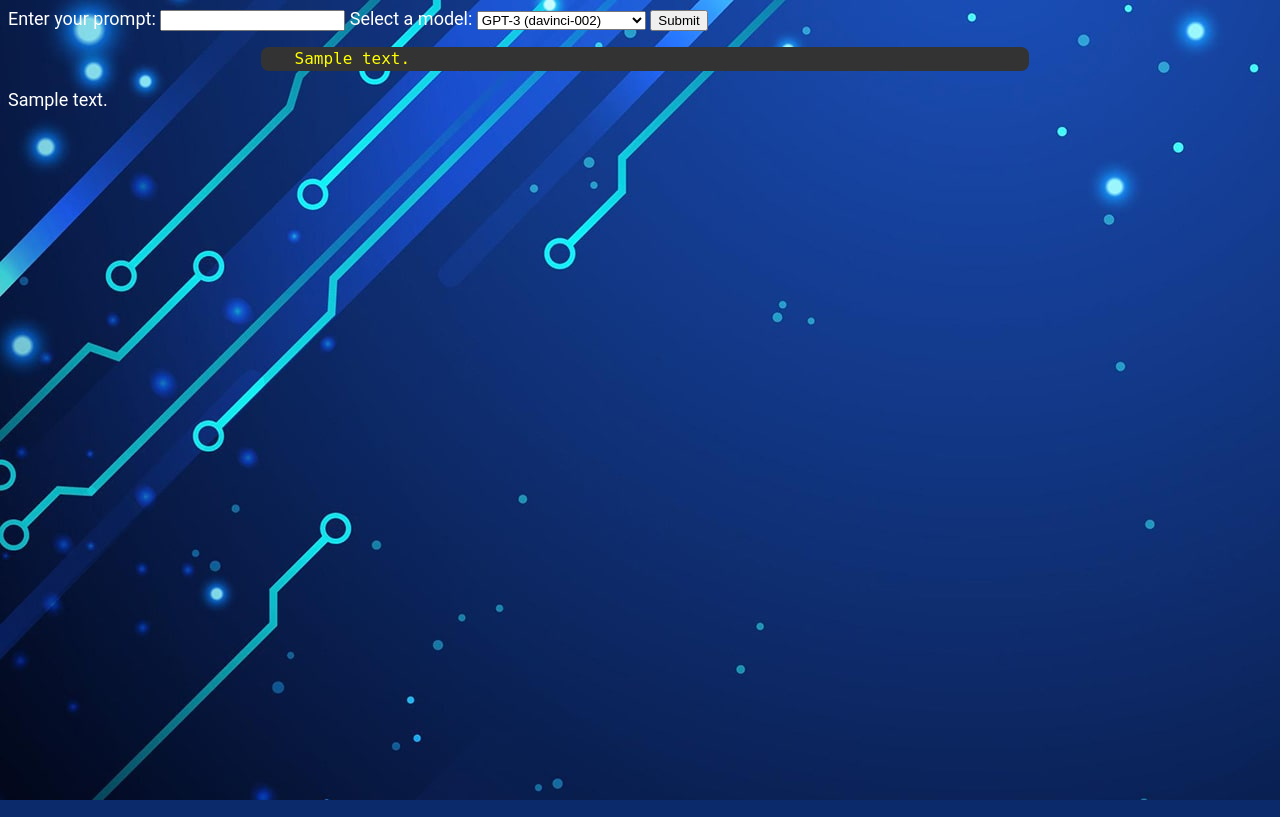
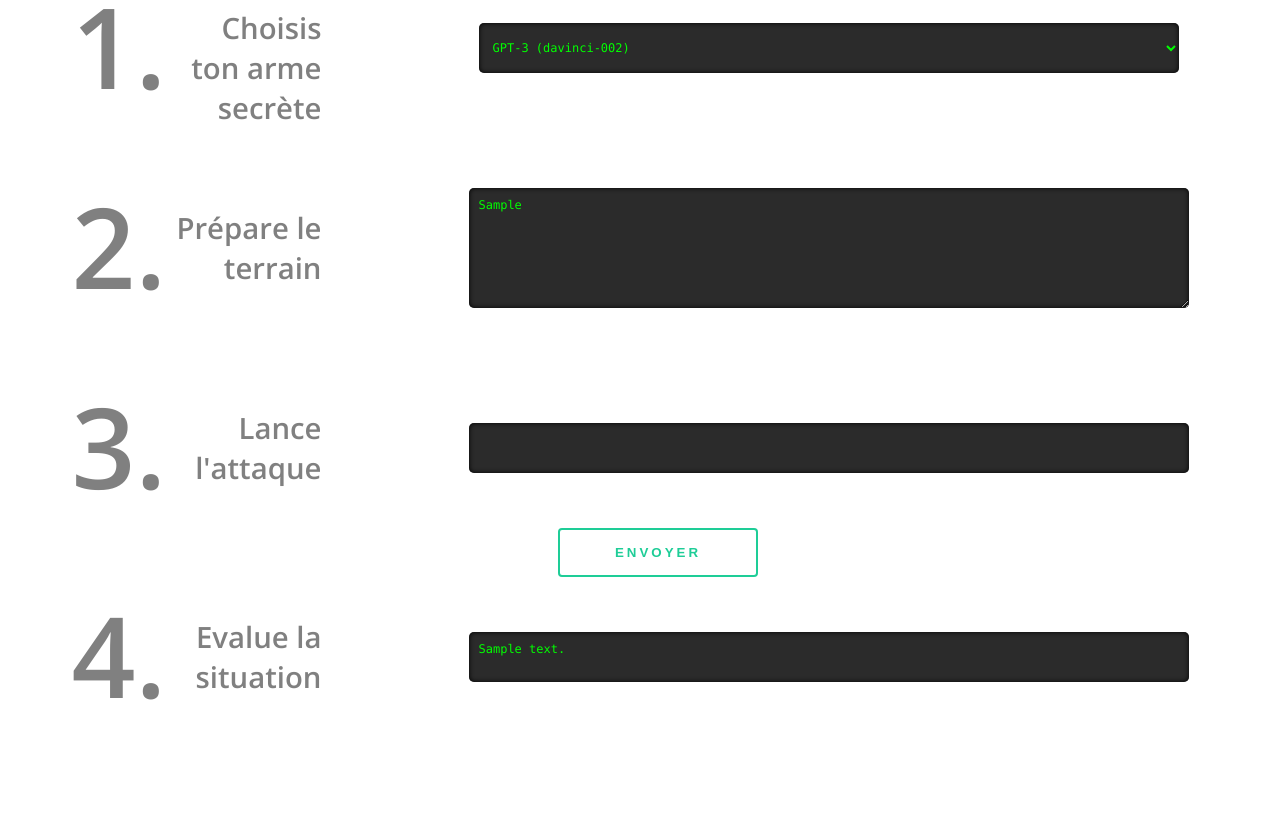
Before and after one commit to rmic/HHWG, a Django app: template templates/query/mytemplate.html in a window 1280 px wide. Run offline with Django 4.2, Linux system fonts and the light colour scheme; the template is opened without the code that fills it: most values are stand-ins (such as "Sample title", 1, 10 or a date in 2020).

Commit message:
avec le template

```diff
--- a/templates/query/mytemplate.html
+++ b/templates/query/mytemplate.html
@@ -3,12 +3,15 @@
 <!DOCTYPE html>
 <html lang="en">
 <head>
+    <link rel="preconnect" href="https://fonts.googleapis.com">
+<link rel="preconnect" href="https://fonts.gstatic.com" crossorigin>
+<link href="https://fonts.googleapis.com/css2?family=Open+Sans:wght@600&display=swap" rel="stylesheet">
     <meta charset="UTF-8">
     <title>Title</title>
     <style>
         body {
             color: white;
-            font-family: "Roboto", "Lucida Grande", Verdana, Arial, sans-serif;
+            font-family: 'Open Sans', sans-serif;
             font-size: large;
         }
 
@@ -26,7 +29,6 @@
 
         }
         pre[data-lang]::before { content: attr(data-lang); display: block; }
-        pre:hover, pre:focus { width: min-content; }
 
         /* Code in text */
         p > code,
@@ -39,32 +41,219 @@
           padding: .1rem .3rem .2rem;
           border-radius: .rem;
         }
+
+         .terminal-input {
+        background-color: #2B2B2B;
+        color: #00FF00;
+        font-family: Menlo, Monaco, Consolas, "Courier New", monospace;
+        font-size: 12px;
+        padding: 10px;
+        border: none;
+        width: 700px;
+        height: 30px;
+        border-radius: 5px;
+             margin: auto;
+        box-shadow: inset 0px 0px 5px #000;
+      }
+         #row1 {
+          content: "";
+          display: table;
+          clear: both;
+             height: 200px;
+             display: flex;
+        justify-content: space-around;
+        }
+
+         div {
+  float: left;
+
+  padding: 0 10px;
+}
+
+    #column1 {
+        display: flex;
+        justify-content: center;
+      width: 250px;
+        height: 150px;
+        color:gray;
+
+    }
+        #column1:hover {
+        color: black;
+    }
+
+    #column2 {
+      display: flex;
+        justify-self: auto;
+        height: 150px;
+        width: 800px;
+ margin-top:-35px;
+
+
+    }
+    h1 {
+
+        font-size: 84pt;
+        align-self:center;
+        margin-top:0px;
+
+    }
+
+
+    h2 {
+        font-size:22pt;
+        text-align: right;
+        align-self: auto;
+        margin-top: 0px;
+
+
+    }
+
+
+
+    #submit {
+  width: 100vw;
+  background: #fff;
+  display: flex;
+  justify-content: center;
+  align-items: right;
+  font-family: 'Open Sans', sans-serif;
+        margin-top: -80px;
+
+  padding-bottom: 40px;
+    }
+    .btn {
+  background: transparent;
+  width: 200px;
+  position: relative;
+  padding: 15px;
+  color: #1ECD97;
+  cursor: pointer;
+  text-align: center;
+  text-transform: uppercase;
+  letter-spacing: 3px;
+  transition: all 500ms cubic-bezier(0.6, -0.28, 0.735, 0.045);
+  border-radius: 4px;
+  font-weight: 600;
+  overflow: hidden;
+  border: 2px solid #1ECD97;
+  text-decoration: none;
+}
+
+/* In Progress Button */
+.btn-progress {
+  width: 500px;
+  color: transparent;
+}
+
+.btn-fill:after {
+  content: '';
+  background: #1ECD97;
+  position: absolute;
+  top: 0; left: 0;
+  height: 100%;
+  width: 100%;
+  transform: scaleX(0);
+  transform-origin: 0;
+  display: block;
+  animation: fill 3.2s linear forwards;
+}
+
+/* Button Complete */
+.btn-complete {
+  padding: 10px;
+  width: 50px;
+  color: #fff;
+  pointer-events: none;
+}
+
+.btn-complete:after {
+  font-family: FontAwesome;
+  content: "\f00c";
+  color: #fff;
+  height: 100%;
+  padding-left: 3px;
+  position: absolute;
+  top: 0; left: 0; right: 0;
+  display: flex;
+  justify-content: center;
+  align-items: center;
+  background: #1ECD97;
+}
+
+/* Animation */
+@keyframes fill {
+  from { transform: scaleX(0); }
+  to { transform: scaleX(1); }
+}
+
     </style>
 </head>
-<body style="background-image: url('{% static 'sdf-min.jpg' %}')">
-<form method="post">
+<body >
+<div style="margin:auto; width:100%;">
+<form method="post" id="theForm">
     {% csrf_token %}
-    <label for="prompt">Enter your prompt:</label>
-    <input type="text" id="prompt" name="prompt">
+    <main id="row1">
+        <div id="column1">
 
-    <label for="model_choice">Select a model:</label>
-    <select id="model_choice" name="model_choice">
+        <h1>1.</h1>
+            <h2>Choisis ton arme secrète</h2>
+
+        </div>
+    <div id="column2" >
+
+    <select id="model_choice" class="terminal-input" style="height:50px;" name="model_choice">
         <option value="text-davinci-002">GPT-3 (davinci-002)</option>
         <option value="text-curie-001">GPT-3 (curie-001)</option>
         <option value="text-babbage-001">GPT-3 (babbage-001)</option>
         <option value="code-davinci-002">CODEX (davici-002)</option>
         <option value="code-cushman-001">CODEX (code cushman)</option>
     </select>
+    </div>
+</main>
+     <main id="row1">
+        <div id="column1">
+        <h1>2.</h1>
+            <h2>Prépare le terrain</h2>
 
-    <input type="submit" value="Submit">
+        </div>
+    <div id="column2">
+    <textarea style="width: 700px; height:100px;" class="terminal-input" name="pre_prompt">{{ pre_prompt }}</textarea>
+    </div>
+</main>
+
+    <main id="row1">
+        <div id="column1">
+        <h1>3.</h1>
+            <h2>Lance l'attaque</h2>
+
+        </div>
+    <div id="column2">
+    <input type="text" id="prompt" name="prompt" class="terminal-input">
+        </div>
+</main>
+<main id="submit">
+    <input type="submit" value="Envoyer" class="btn">
+    </main>
 </form>
 
 {% if generated_text %}
-    <pre>
-   {{ generated_text }}</pre>
-</div>
-    <p>{{ generated_text }}</p>
+   <main id="row1">
+        <div id="column1">
+        <h1>4.</h1>
+            <h2>Evalue la situation</h2>
+
+        </div>
+    <div id="column2">
+        <p class="terminal-input">
+    {{ generated_text }}
+            </p>
+        </div>
+</main>
+
 
 {% endif %}
+</div>
+
 </body>
 </html>
```
